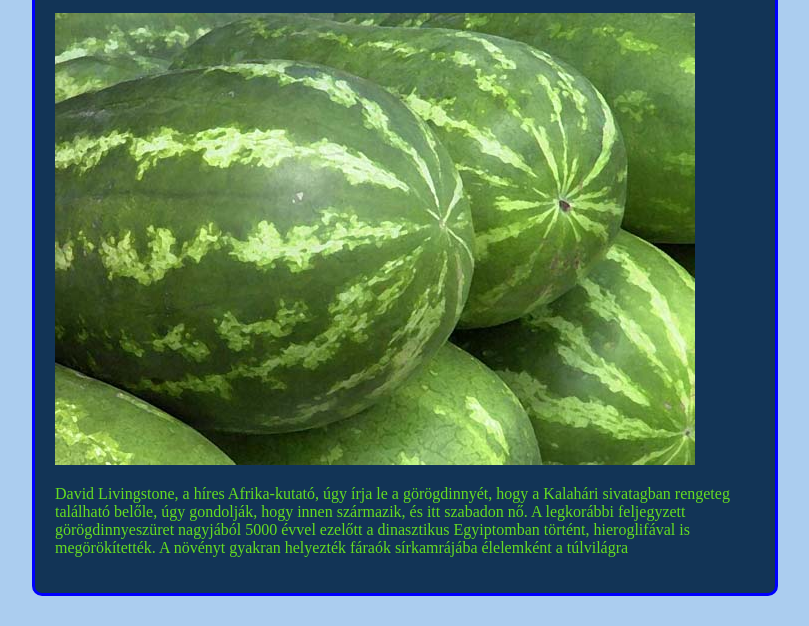
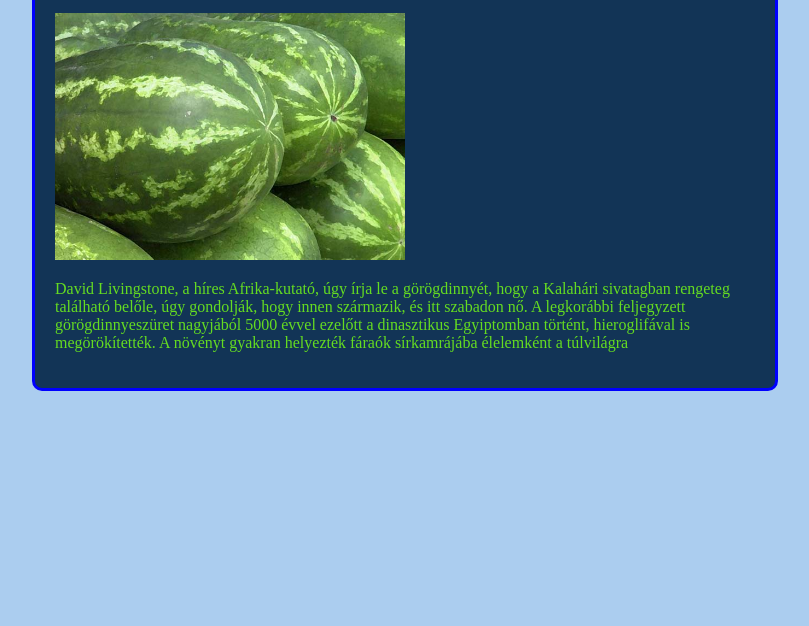
Before and after one commit to orsosd25ad-hub/2025-10-06, a plain HTML site: page index.html in a window 1280 px wide. Shown: the part 190-816 px from the top of the page, without its empty margins (235-1044 px from the left). Drawn offline with Linux system fonts and the light colour scheme.

Commit message:
Update style.css

```diff
--- a/style.css
+++ b/style.css
@@ -10,6 +10,9 @@ p {
     color: #65dc21
 }
 
+img{
+    max-width: 50%;
+}
 .container {
     width: 700px;
     background-color: #123456;
```
